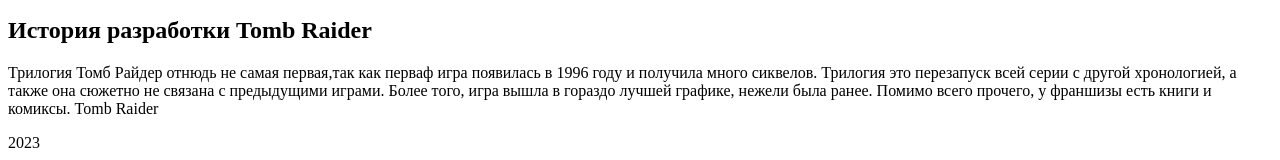
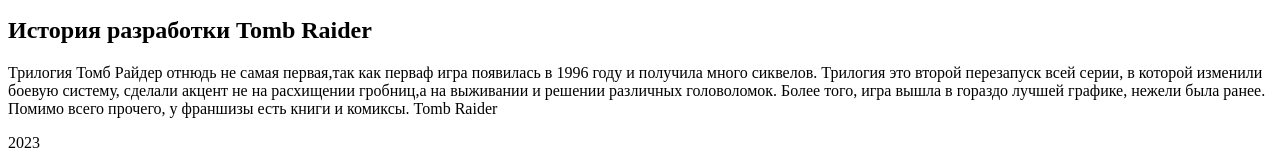
Before and after one commit to veronicamich/veronicamich.github.io, a plain HTML site: page laracrofttombraider.html in a window 1280 px wide. Shown: the part 1247-1407 px from the top of the page. Drawn offline with Linux system fonts and the light colour scheme.

Commit message:
Sun, Sep 17, 2023, 1:20 AM +07:00

```diff
--- a/laracrofttombraider.html
+++ b/laracrofttombraider.html
@@ -26,7 +26,7 @@
             <article>
                 <h2>История разработки Tomb Raider</h2>
             <p>Трилогия Томб Райдер отнюдь не самая первая,так как перваф игра появилась в 1996 году и получила много сиквелов.
-                Трилогия это перезапуск всей серии с другой хронологией, а также она сюжетно не связана с предыдущими играми.
+                Трилогия это второй перезапуск всей серии, в которой изменили боевую систему, сделали акцент не на расхищении гробниц,а на выживании и решении различных головоломок.
                 Более того, игра вышла в гораздо лучшей графике, нежели была ранее.
                 Помимо всего прочего, у франшизы есть книги и комиксы.
 
```
